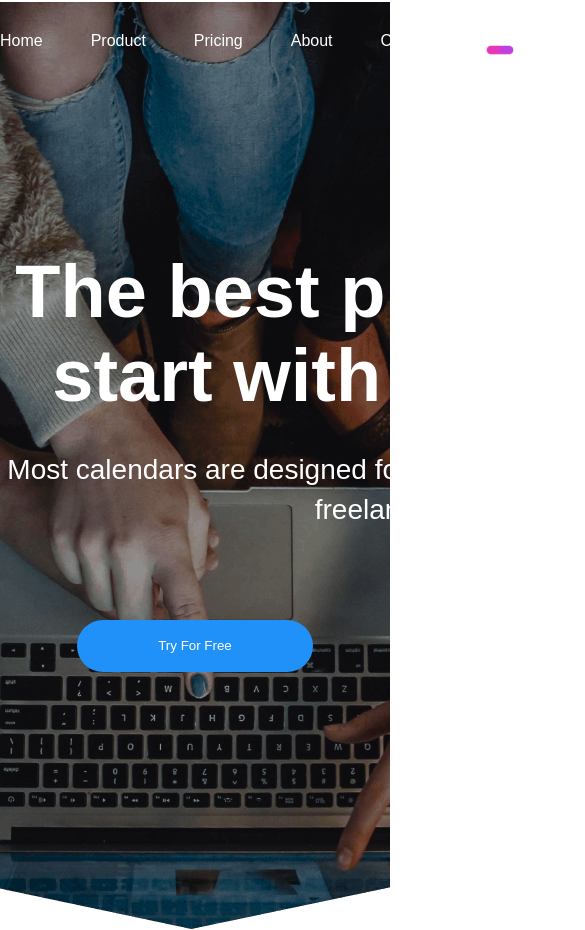
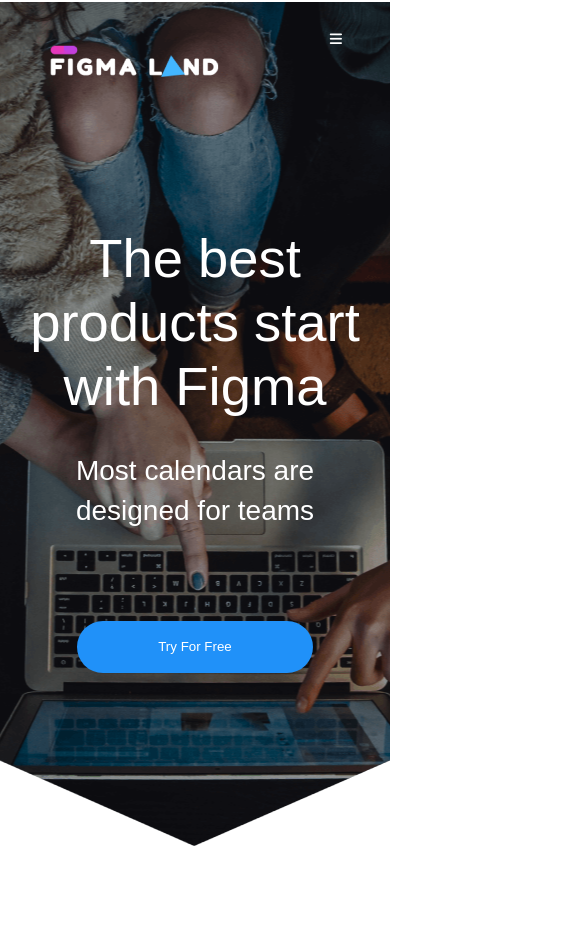
Before and after one commit to 4erkes/figmaland, a plain HTML site: page index.html in a window 390 px wide. Shown: the top 930 px of the page, 585 px wide, since content can reach past the window. After the commit the page ends 847 px from the top, so only its background shows below. Drawn offline with Linux system fonts and the light colour scheme; a web font is replaced by a local one.

Commit message:
add adaptive introduction

```diff
--- a/index.css
+++ b/index.css
@@ -54,6 +54,10 @@ header {
     justify-self: center;
 }
 
+.fa-bars {
+    display: none;
+}
+
 .icon {
     justify-self: flex-end;
     list-style: none;
@@ -84,6 +88,10 @@ h4 {
     line-height: 40px;
 }
 
+.introdution-phone {
+    display: none;
+}
+
 button {
     margin-top: 5.6rem;
     background-color: #2091F9;
@@ -101,3 +109,41 @@ button:hover {
 button:active {
     color: #000000;
 }
+
+@media screen and (max-width: 480px) {
+    body {
+        font-size: 14px;
+    }
+
+    header {
+        background-image: url(img/header-mini.png);
+        height: 847px;
+    }
+
+    .container {
+        justify-content: space-around;
+    }
+
+    .menu, .icon, h4 {
+        display: none;
+    }
+    .fa-bars {
+        display: inline-block;
+    }
+
+    h1 {
+        font-size: 3.4rem;
+        line-height: 4rem;
+        font-weight: 400;
+        width: 24rem;
+        margin: 0 auto;
+        margin-top: 8.4rem;
+    }
+
+    .introdution-phone {
+        display: inline-block;
+        width: 265px;
+        margin: 0 auto;
+        margin-top: 2rem;
+    }
+}
--- a/index.html
+++ b/index.html
@@ -21,7 +21,7 @@
                 <a class="menu-tab" href="#">About</a>
                 <a class="menu-tab" href="#">Contact</a>
             </div>
-                <img class="logo" src="img/logo.png" alt="Logo">
+                <a href="#"><img class="logo" src="img/logo.png" alt="Logo"></a>
             <ul class="icon">
                 <li class="icon-li">
                     <a class="icon-link" href="#"><i class="fab fa-twitter"></i></a>
@@ -33,12 +33,14 @@
                     <a class="icon-link" href="#"><i class="fab fa-linkedin"></i></a>
                 </li>
             </ul>
+            <i class="fas fa-bars"></i>
         </div>
         <div class="introduction">
             <h1>The best products
                 start with Figma</h1>
             <h4>Most calendars are designed for teams. Slate is designed
                 for freelancers</h4>
+            <h4 class="introdution-phone">Most calendars are designed for teams</h4>
             <button>Try For Free</button>
         </div>
     </header>
```
Also changed, not shown: img/header-mini.png (added).
